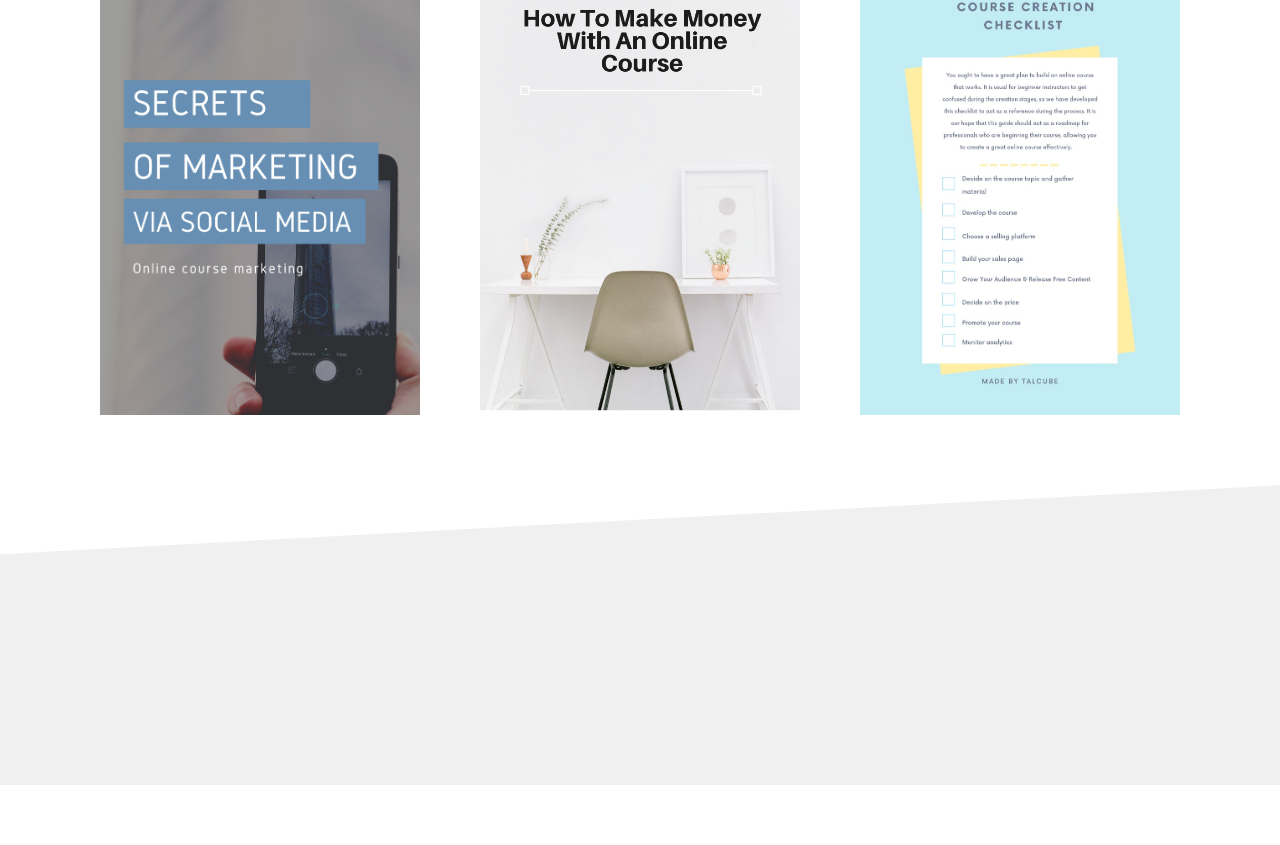
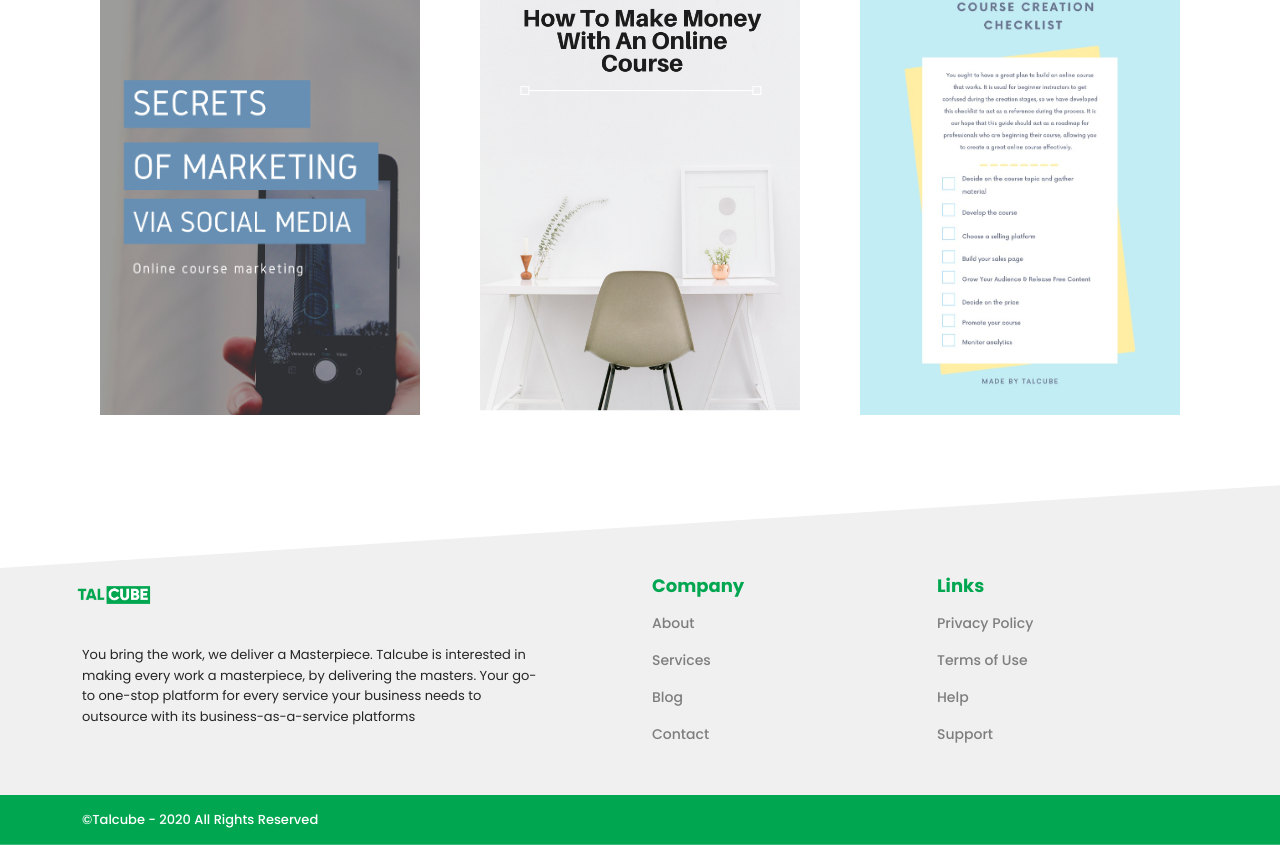
Before and after one commit to grace22411/talcube-course-website, a React (Create React App) app: page /course in a window 1280 px wide. Shown: the part 300-1145 px from the top of the page. Before the commit the page ends 1085 px from the top, so only its background shows below. Built offline with nearby package versions, Linux system fonts and the light colour scheme.

Commit message:
form api consumed

```diff
--- a/src/components/PageFooter.js
+++ b/src/components/PageFooter.js
@@ -1,29 +1,117 @@
-import React from 'react'
-
-import styled from "styled-components"
-
+import React from "react";
+import logo from "../images/logo.png";
+import styled from "styled-components";
 
 const Container = styled.div`
-    width:100%;
-    height:300px;
-    background-color:#F0F0F0;
-    margin-top:70px;
-    padding:50px 0;
-    clip-path: polygon(0 23%, 100% 0, 100% 100%, 0 100%);
-
-    //clip-path: polygon(0 10%, 100% 0, 100% 100%, 0 88%);
-
-
-`
+  width: 100%;
+  height: auto;
+  background-color: #f0f0f0;
+  margin-top: 70px;
+  padding: 60px 0 0 0;
+  clip-path: polygon(0 23%, 100% 0, 100% 100%, 0 100%);
+  .container {
+    .row {
+      .col-md-6 {
+        img {
+          height: 100px;
+          width: 100px;
+          margin-left: -18px;
+        }
+        p {
+          font-size: 13px;
+          width: 85%;
+        }
+      }
+      .col-md-3 {
+        padding-top: 30px;
+        h3 {
+          font-size: 18px;
+          color: #00a650;
+          font-weight: 700;
+        }
+        li {
+          list-style-type: none;
+          margin-top: 15px;
+          a {
+            color: #7e7e7e;
+            font-weight: 500;
+            text-decoration: none;
+          }
+          a:hover{
+              color:#00a650;
+          }
+        }
+      }
+    }
+  }
+`;
+const PostFooter = styled.div`
+  width: 100%;
+  margin-top: 50px;
+  padding: 15px 0;
+  height: 50px;
+  background-color: #00a650;
+  p {
+    color: #fff;
+    font-size: 13px;
+    font-weight: 500;
+  }
+`;
 
 function PageFooter() {
-    return (
-        <Container>
-
-        </Container>
-
-
-    )
+  return (
+    <Container>
+      <div className="container">
+        <div className="row">
+          <div className="col-md-6">
+            <img src={logo} alt="" />
+            <p>
+              You bring the work, we deliver a Masterpiece. Talcube is
+              interested in making every work a masterpiece, by delivering the
+              masters. Your go-to one-stop platform for every service your
+              business needs to outsource with its business-as-a-service
+              platforms
+            </p>
+          </div>
+          <div className="col-md-3">
+            <h3>Company</h3>
+            <li>
+              <a href="https://www.talcube.com/about.html">About</a>
+            </li>
+            <li>
+              <a href="https://www.talcube.com/service.html">Services</a>
+            </li>
+            <li>
+              <a href="https://blog.talcube.com/">Blog</a>
+            </li>
+            <li>
+              <a href="https://www.talcube.com/contact.html">Contact</a>
+            </li>
+          </div>
+          <div className="col-md-3">
+            <h3>Links</h3>
+            <li>
+              <a href="https://www.talcube.com/privacy.html">Privacy Policy</a>
+            </li>
+            <li>
+              <a href="https://www.talcube.com/terms.html">Terms of Use</a>
+            </li>
+            <li>
+              <a href="mailto:hello@talcube.com">Help</a>
+            </li>
+            <li>
+              <a href="mailto:hello@talcube.com">Support</a>
+            </li>
+          </div>
+        </div>
+      </div>
+      <PostFooter>
+        <div className="container">
+          <p>©Talcube - 2020 All Rights Reserved</p>
+        </div>
+      </PostFooter>
+    </Container>
+  );
 }
 
-export default PageFooter
+export default PageFooter;
--- a/src/components/PaymentHook.js
+++ b/src/components/PaymentHook.js
@@ -12,6 +12,11 @@ export default function App(props) {
     customer: {
       email: props.details.email,
       name: props.details.fullname,
+      classDuration:props.details.classDuration,
+      numberOfModules:props.details.numberOfModules,
+      description:props.details.description,
+      targetAudience:props.details.targetAudience
+
     },
     customizations: {
       title: 'Talcube',
--- a/src/components/Testimonials.js
+++ b/src/components/Testimonials.js
@@ -1,6 +1,5 @@
 import React from 'react'
 import styled from "styled-components"
-import { Link } from "react-router-dom"
 import {Testimonies} from "./Data"
 
 
@@ -104,10 +103,10 @@ function Testimonials() {
         <Container>
             <Topic>Join the 5,000+ online course creators<br /> already growing with us.</Topic>
             <Slide>
-                {Testimonies.map((item) => {
+                {Testimonies.map((item, index) => {
                     return(
                         <>
-                            <Slides>
+                            <Slides key={index}>
                                 <Picture  style={{backgroundImage:`url(${item.image})`}}>
 
                                 </Picture>
--- a/src/components/WhatWeDo.js
+++ b/src/components/WhatWeDo.js
@@ -1,5 +1,5 @@
 import React from 'react'
-import styled , {css} from "styled-components"
+import styled from "styled-components"
 import what from "../images/what.png"
 import creation from "../images/mdi_creation.png"
 import outlined from "../images/ant-design_ant-design-outlined.png"
--- a/src/components/useForm.js
+++ b/src/components/useForm.js
@@ -1,37 +1,51 @@
-import React ,{useState, useEffect} from 'react'
+import axios from 'axios';
+import {useState} from 'react'
 
 
-const useForm = (callback,validate)  => {
+const useForm = ({callback,validate,initialValues})  => {
+  const url = "https://talcube-api.herokuapp.com/ebook/free"
    const[values, setValues] = useState({
-       fullname:"",
-       email:"",
+       ...initialValues
    });
+
 
    const[errors, setErrors] = useState("")
    const [isSubmitting, setIsSubmitting] = useState(false);
 
 
    const handleChange = e => {
-       setValues({
-           ...values,
-           [e.target.name]: e.target.value
-       })
+     const newData = { ...values }
+     newData[e.target.name] = e.target.value
+     setValues(newData)
+     console.log(newData)
+      //  setValues({
+      //      ...values,
+      //      [e.target.name]: e.target.value
+      //  })
+      //  console.log(setValues)
    }
 
    const handleSubmit = e => {
        e.preventDefault()
-
+       axios.post(url,{
+         fullName:values.fullName,
+         email:values.email,
+         eBookType:values.eBookType,
+       })
+       .then(res => {
+          console.log(res.values)
+       })
        setErrors(validate(values));
        setIsSubmitting(true);
    }
-   useEffect(() => {
-      if (Object.keys(errors).length === 0 && isSubmitting) {
-        callback();
-      }
+  //  useEffect(() => {
+  //     if (Object.keys(errors).length === 0 && isSubmitting) {
+  //       callback();
+  //     }
 
-    },
-    [errors]
-  );
+  //   },
+  //   [errors]
+  // );
    return {handleChange, values, handleSubmit, errors}
 }
 
--- a/src/components/validationInfo.js
+++ b/src/components/validationInfo.js
@@ -2,15 +2,17 @@
 export default function validateInfo(values){
     let errors = {};
 
-    if(!values.fullname.trim()){
-        errors.fullname= "Fullname required.."
+    if(!values.fullName.trim()){
+        errors.fullName= "Fullname required.."
     }
 
     if(!values.email){
         errors.email= "Email required"
     }else if (!/\S+@\S+\.\S+/.test(values.email)) {
         errors.email = 'Email address is invalid..';
-      }
+    }
+
+
 
     return errors;
 }
--- a/src/index.js
+++ b/src/index.js
@@ -5,9 +5,7 @@ import App from './App';
 import reportWebVitals from './reportWebVitals';
 
 ReactDOM.render(
-  <React.StrictMode>
-      <App />
-  </React.StrictMode>,
+      <App />,
   document.getElementById('root')
 );
 
--- a/src/pages/Courses.js
+++ b/src/pages/Courses.js
@@ -98,7 +98,7 @@ const Courses = () => {
                 <SideColTwo className="col-md-4">
                     <Course style={{backgroundImage:`url(${secret})`}}>
                       <div className="overlay">
-                          <RegisterModal />
+                          <RegisterModal  eBookType="Secret of Marketing via social media"/>
                       </div>
 
                     </Course>
@@ -107,7 +107,7 @@ const Courses = () => {
                   <SideColTwo className="col-md-4">
                     <Course style={{backgroundImage:`url(${money})`}}>
                     <div className="overlay">
-                          <RegisterModal />
+                          <RegisterModal eBookType="How to make money with an online course"/>
                       </div>
                     </Course>
                   </SideColTwo>
@@ -115,7 +115,7 @@ const Courses = () => {
                   <SideColTwo className="col-md-4">
                     <Course style={{backgroundImage:`url(${checklist})`}}>
                     <div className="overlay">
-                    {!isSubmitted ? <RegisterModal submitForm={submitForm} /> : (alert('done'))}
+                     <RegisterModal  eBookType="Course Creation Checklist" />
                       </div>
                     </Course>
                   </SideColTwo>
```
Also changed, not shown: src/components/Modal.js (+146 -43 lines), src/components/PricingPage.js (+6 -7 lines), 1 other file (tests, documents, lock files or other folders).
